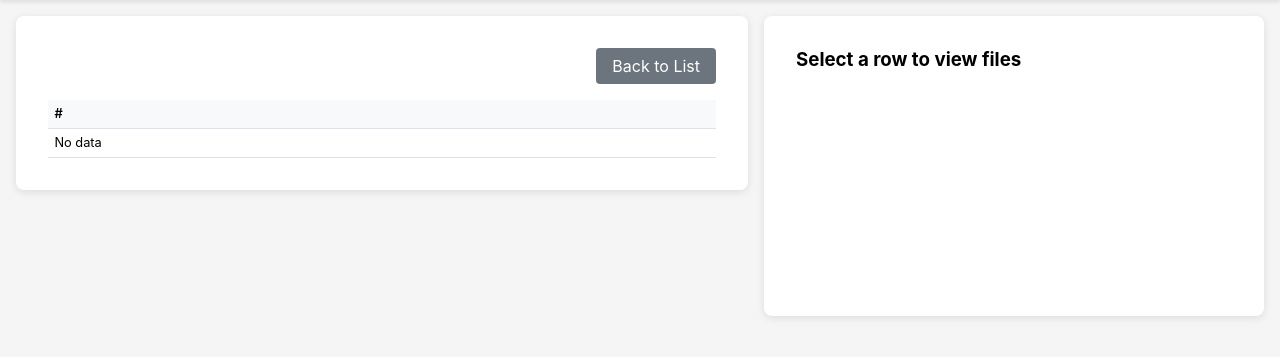
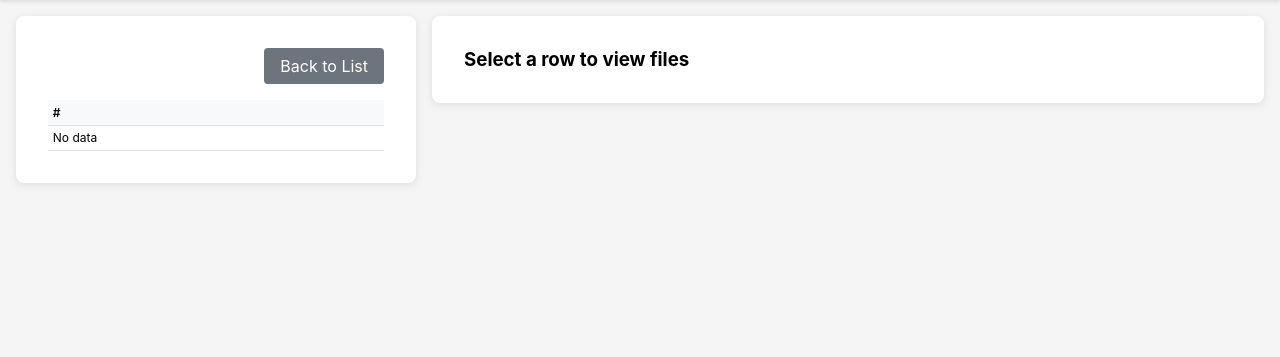
Before and after one commit to 278261631/east-data-check, a Django app: template templates/data/date_detail.html in a window 1280 px wide. Shown: the part 72-429 px from the top of the page. Run offline with Django 5.2, Linux system fonts and the light colour scheme; the template is opened without the code that fills it, so the values that code supplies are empty; parts of the project's set-up code (start-up, migrations or seed data) failed here and were passed over.

Commit message:
Larger image area, smaller table width

```diff
--- a/templates/data/date_detail.html
+++ b/templates/data/date_detail.html
@@ -73,30 +73,30 @@
 {% block extra_css %}
 <style>
     .container { max-width: 100%; padding: 1rem; }
-    .page-layout { display: grid; grid-template-columns: minmax(0, 1fr) 500px; gap: 1rem; align-items: start; }
+    .page-layout { display: grid; grid-template-columns: 400px 1fr; gap: 1rem; align-items: start; }
     .table-panel { min-width: 0; }
     .table-panel .card { max-height: calc(100vh - 120px); display: flex; flex-direction: column; overflow: hidden; }
-    .viewer-panel .card { min-height: 300px; position: sticky; top: 1rem; }
+    .viewer-panel .card { position: sticky; top: 1rem; }
 
     .header-row { display: flex; justify-content: space-between; align-items: center; flex-shrink: 0; }
     .btn-back { background: #6c757d; color: #fff; padding: 0.5rem 1rem; border-radius: 4px; text-decoration: none; }
     .btn-back:hover { background: #5a6268; }
     .table-wrapper { overflow: auto; flex: 1; }
-    .data-table { width: 100%; border-collapse: collapse; font-size: 0.8rem; }
-    .data-table th, .data-table td { padding: 0.4rem; text-align: left; border-bottom: 1px solid #dee2e6; white-space: nowrap; }
+    .data-table { width: 100%; border-collapse: collapse; font-size: 0.75rem; }
+    .data-table th, .data-table td { padding: 0.3rem; text-align: left; border-bottom: 1px solid #dee2e6; white-space: nowrap; max-width: 120px; overflow: hidden; text-overflow: ellipsis; }
     .data-table th { background: #f8f9fa; font-weight: 600; position: sticky; top: 0; z-index: 1; }
     .data-table tbody tr { cursor: pointer; }
     .data-table tbody tr:hover { background: #e9ecef; }
     .data-table tbody tr.selected { background: #cce5ff; }
 
-    .file-viewer { display: grid; grid-template-columns: 1fr 1fr; gap: 0.5rem; }
+    .file-viewer { display: grid; grid-template-columns: 1fr 1fr; gap: 1rem; }
     .time-group { border: 1px solid #dee2e6; border-radius: 8px; padding: 0.5rem; }
     .time-group h4 { margin: 0 0 0.5rem 0; color: #495057; font-size: 0.9rem; }
     .fits-downloads { margin-bottom: 0.5rem; }
-    .fits-downloads a { display: inline-block; margin-right: 0.25rem; margin-bottom: 0.25rem; padding: 0.2rem 0.4rem; background: #007bff; color: #fff; border-radius: 4px; text-decoration: none; font-size: 0.75rem; }
+    .fits-downloads a { display: inline-block; margin-right: 0.25rem; margin-bottom: 0.25rem; padding: 0.2rem 0.4rem; background: #007bff; color: #fff; border-radius: 4px; text-decoration: none; font-size: 0.7rem; }
     .fits-downloads a:hover { background: #0056b3; }
     .image-container { position: relative; cursor: pointer; }
-    .image-container img { width: 100%; height: auto; border-radius: 4px; background: #000; display: block; }
+    .image-container img { width: 100%; height: auto; border-radius: 4px; background: #000; display: block; image-rendering: pixelated; }
     .image-label { position: absolute; top: 0.25rem; right: 0.25rem; background: rgba(0,123,255,0.9); color: #fff; padding: 0.15rem 0.4rem; border-radius: 4px; font-size: 0.7rem; font-weight: bold; }
 </style>
 {% endblock %}
```
